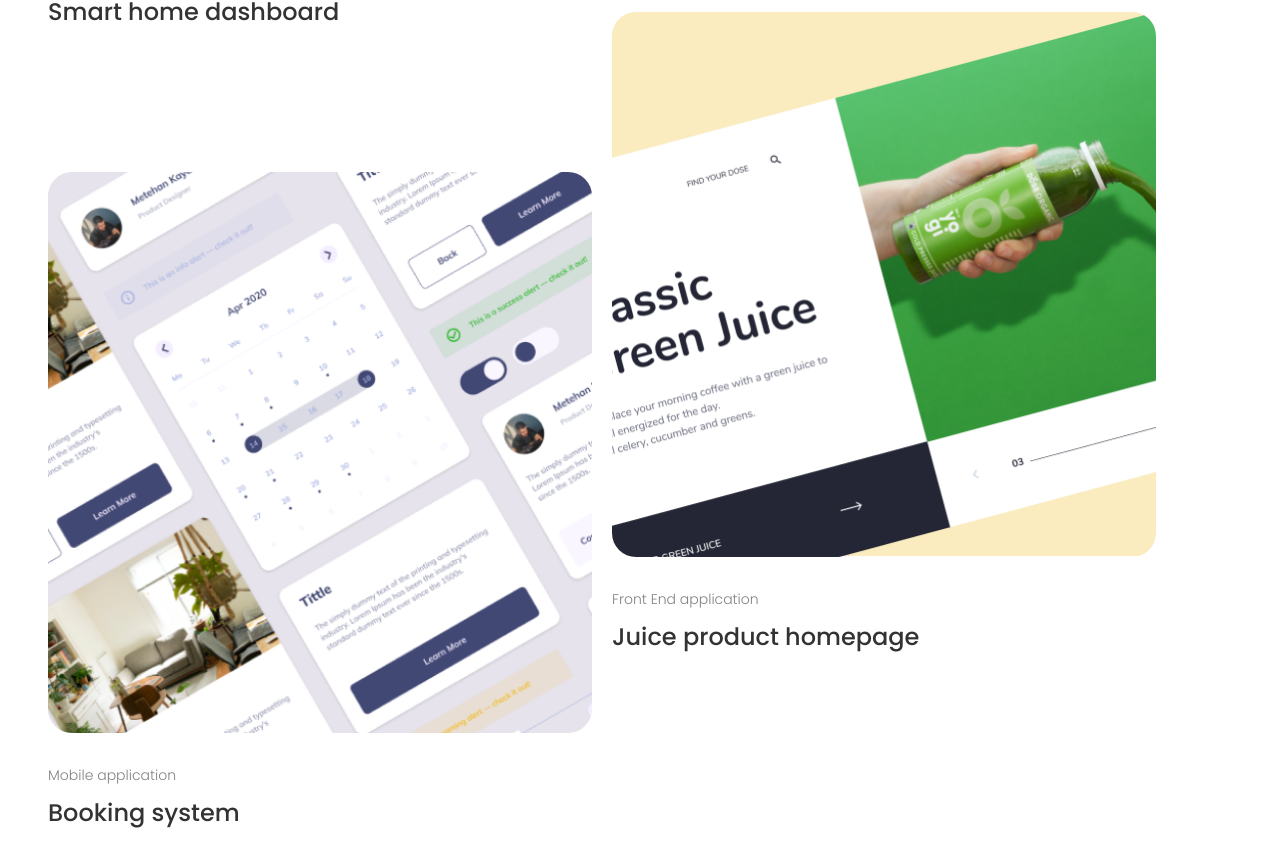
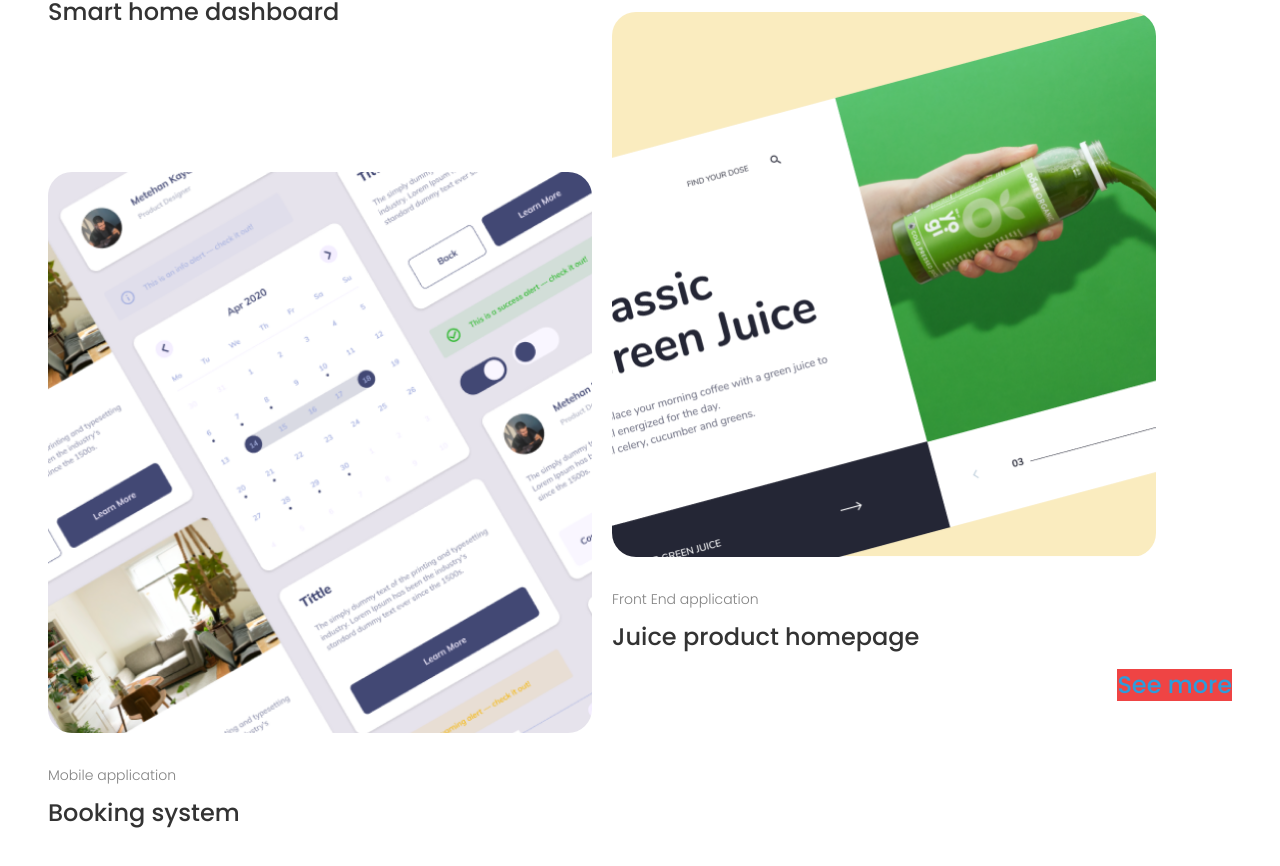
Before and after one commit to farhaan-mukarram/dev-challenges-edie-homepage, a React (Vite) app: page / in a window 1280 px wide. Shown: the part 3111-3977 px from the top of the page. Before the commit the page ends 3940 px from the top, so only its background shows below. Built offline with nearby package versions, Linux system fonts and the light colour scheme.

Commit message:
fix: add "See More" link to the portfolio section

```diff
--- a/src/components/Main/PortfolioSection.tsx
+++ b/src/components/Main/PortfolioSection.tsx
@@ -38,6 +38,7 @@ const PortfolioSection = () => {
       </h3>
 
       {/* Projects grid */}
+      <div className="flex flex-col pb-[400px]">
         <div className="flex flex-wrap gap-x-5 gap-y-36">
           {portFolioItems.map(({ image, title, subtitle, alt }) => (
             <div
@@ -52,7 +53,13 @@ const PortfolioSection = () => {
               </div>
             </div>
           ))}
-        <div></div>
+        </div>
+
+        <div className="ml-auto bg-red-500">
+          <a href="#" className="text-[#2D9CDB] font-medium text-2xl">
+            See more
+          </a>
+        </div>
       </div>
     </section>
   );
```
Lines whose indentation alone changed are shown as unchanged.
